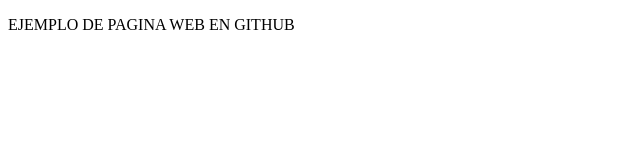
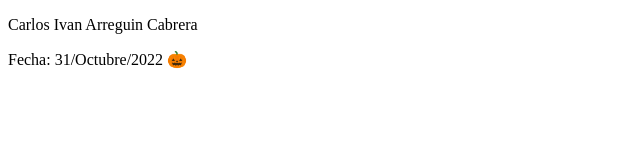
Before and after one commit to CarlosArreguin/carlosarreguin.github.io, a plain HTML site: page index.html in a window 1280 px wide. Shown: the whole page, without its empty margins (0-640 px from the left). Drawn offline with Linux system fonts and the light colour scheme.

Commit message:
Update index.html

```diff
--- a/index.html
+++ b/index.html
@@ -6,6 +6,10 @@
     <meta name="viewport" content="width=device-width, initial-scale=1.0">
 </head>
 <body>
-    <p>EJEMPLO DE PAGINA WEB EN GITHUB</p>
+    <p>Carlos Ivan Arreguin Cabrera</p>
+
+    <p>Fecha: 31/Octubre/2022 🎃</p>
+
+
 </body>
 </html>
```
